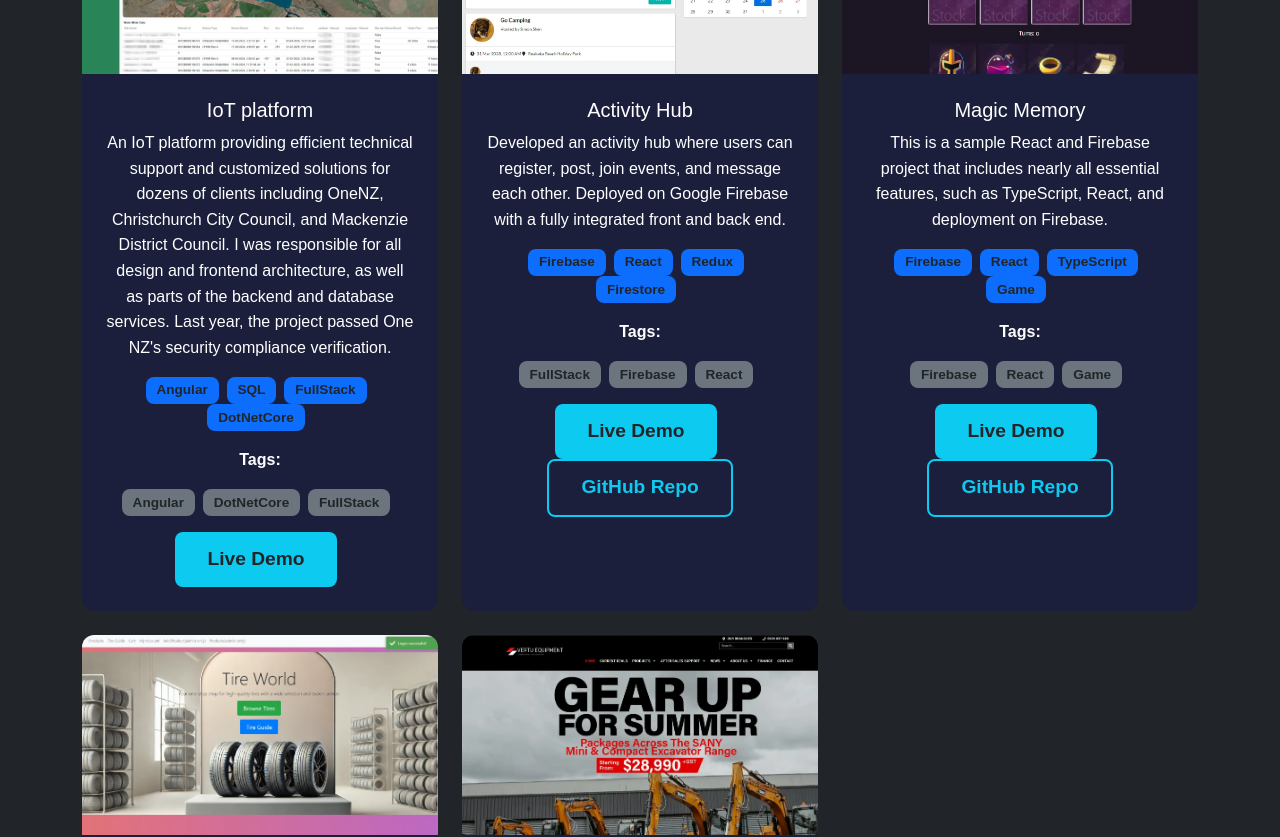
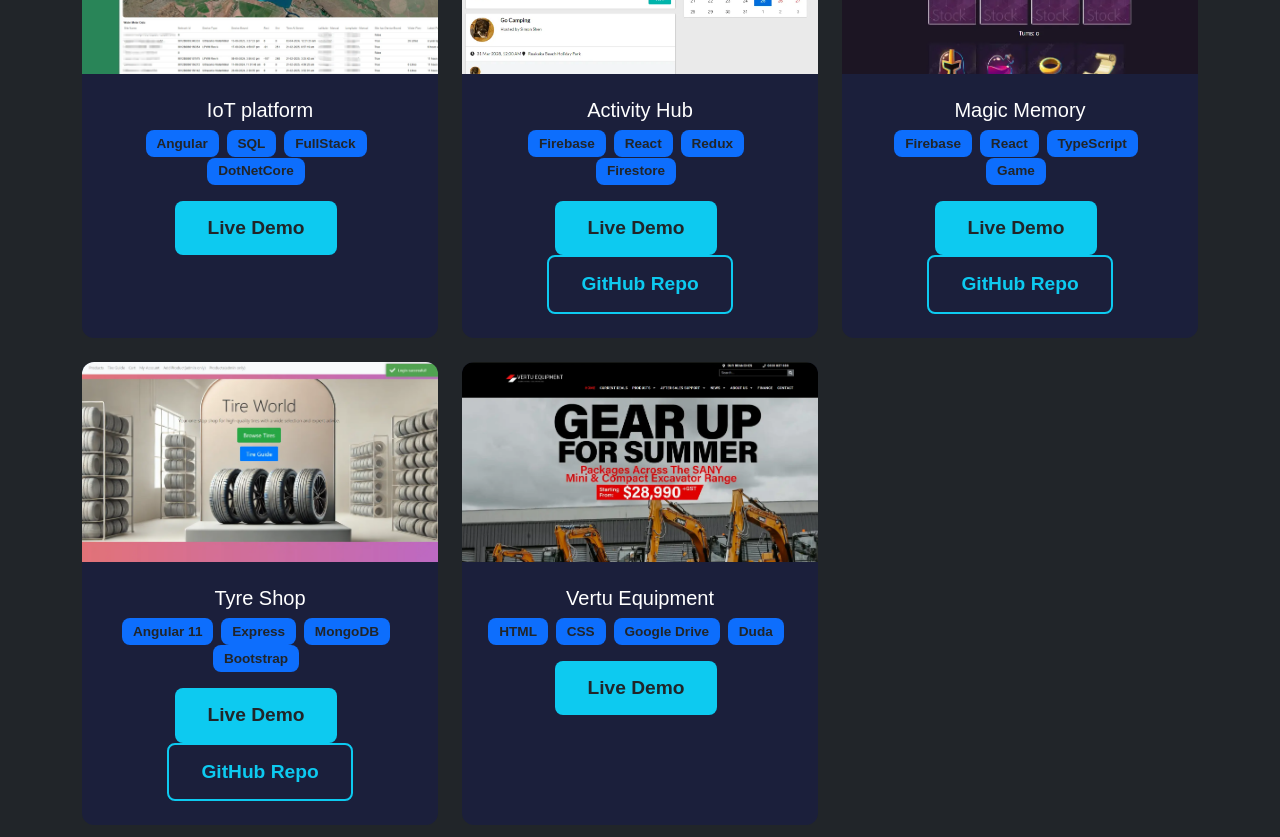
Before and after one commit to SimonS2019/portfolio, an Angular app: page / in a window 1280 px wide. Shown: the part 3960-4797 px from the top of the page. Built offline with nearby package versions, Linux system fonts and the light colour scheme.

Commit message:
feat: simplify project card display by removing tags and description; enhance modal body styling

```diff
--- a/src/app/projects/projects.component.html
+++ b/src/app/projects/projects.component.html
@@ -8,17 +8,9 @@
                     <img [src]="project.image" class="card-img-top" [alt]="project.title" (click)="openModal(project)">
                     <div class="card-body">
                         <h5 class="card-title">{{ project.title }}</h5>
-                        <p class="card-text">{{ project.description }}</p>
 
                         <div class="technologies">
                             <span *ngFor="let tech of project.technologies" class="badge bg-primary">{{ tech }}</span>
-                        </div>
-
-                        <div class="project-details mt-3">
-                            <p><strong>Tags:</strong></p>
-                            <div class="tags">
-                                <span *ngFor="let tag of project.tags" class="badge bg-secondary">{{ tag }}</span>
-                            </div>
                         </div>
 
                         <div class="project-buttons mt-3">
@@ -42,10 +34,9 @@
         <h4 class="modal-title">{{ selectedProject?.title }}</h4>
         <button type="button" class="btn-close" aria-label="Close" (click)="modal.dismiss('Cross click')"></button>
     </div>
-    <div class="modal-body">
+    <div class="modal-body" style="color: black;">
         <img [src]="selectedProject?.image" class="img-fluid" [alt]="selectedProject?.title">
         <p>{{ selectedProject?.description }}</p>
-        <!-- ...additional project details... -->
     </div>
     <div class="modal-footer">
         <button type="button" class="btn btn-secondary" (click)="modal.close('Close click')">Close</button>
```
